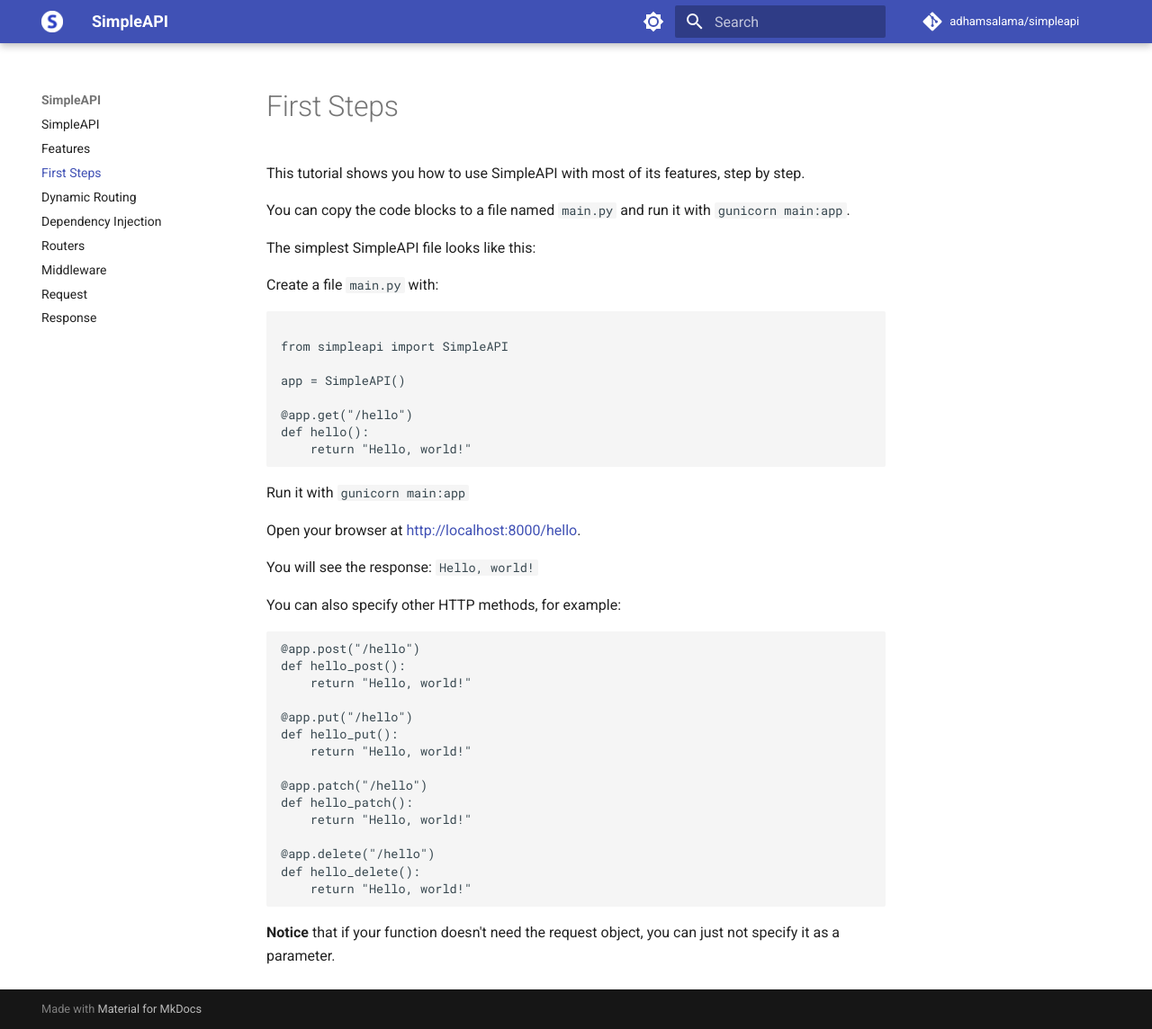
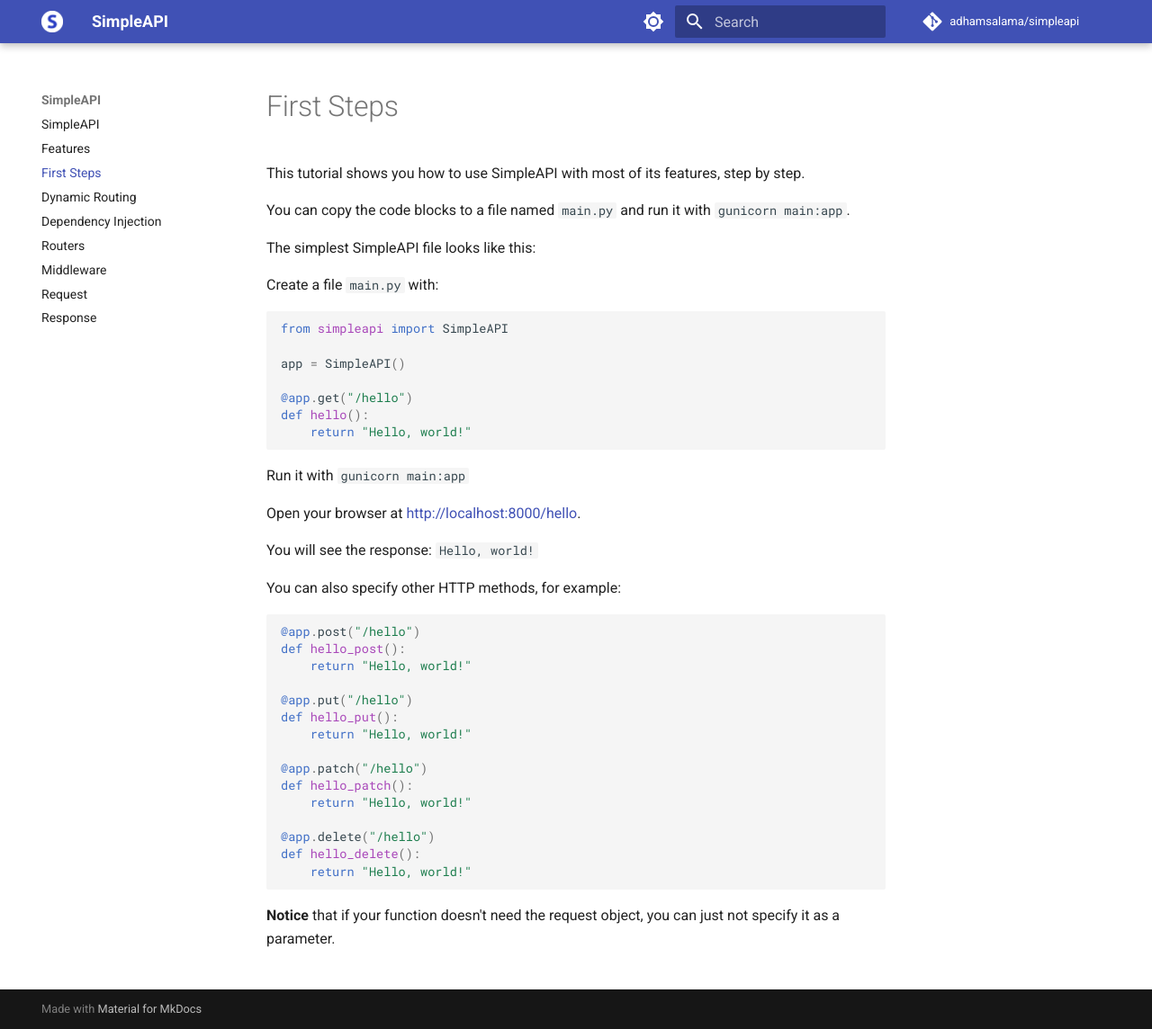
Before and after one commit to adhamsalama/simpleapi, an MkDocs documentation site: the page built from docs/first_steps.md, in a window 1280 px wide and 1144 px high. Shown: the whole window at 90% size. Built offline with MkDocs 1.6.1 and Material for MkDocs 9.7.7, drawn with Linux system fonts in a browser that asks for light colours; comment, search, counter and statistics services are not loaded.

Commit message:
Add syntax highlighting

```diff
--- a/mkdocs.yml
+++ b/mkdocs.yml
@@ -25,6 +25,9 @@ markdown_extensions:
   - pymdownx.emoji:
       emoji_index: !!python/name:materialx.emoji.twemoji
       emoji_generator: !!python/name:materialx.emoji.to_svg
+  - pymdownx.highlight:
+      use_pygments: true
+  - pymdownx.superfences
 
 nav:
   - index.md
```
